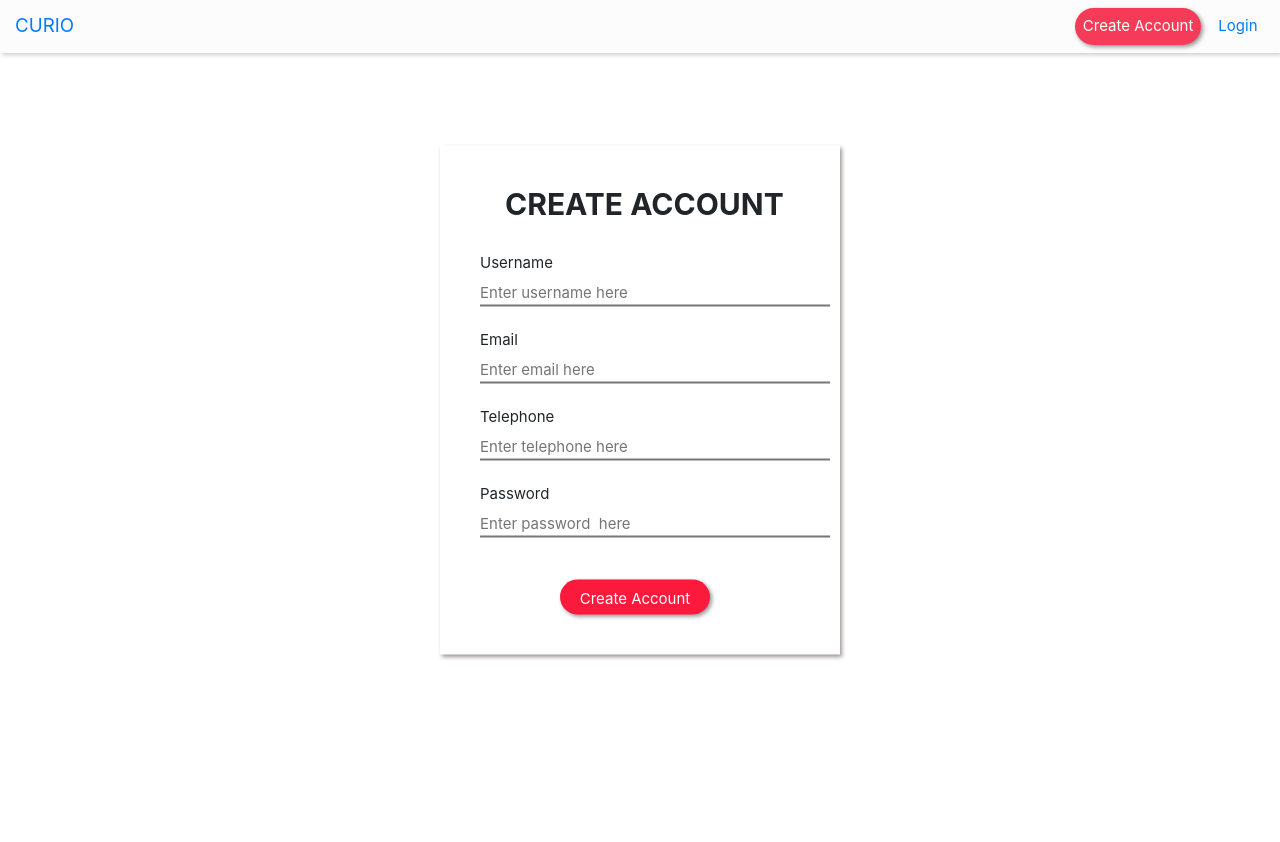
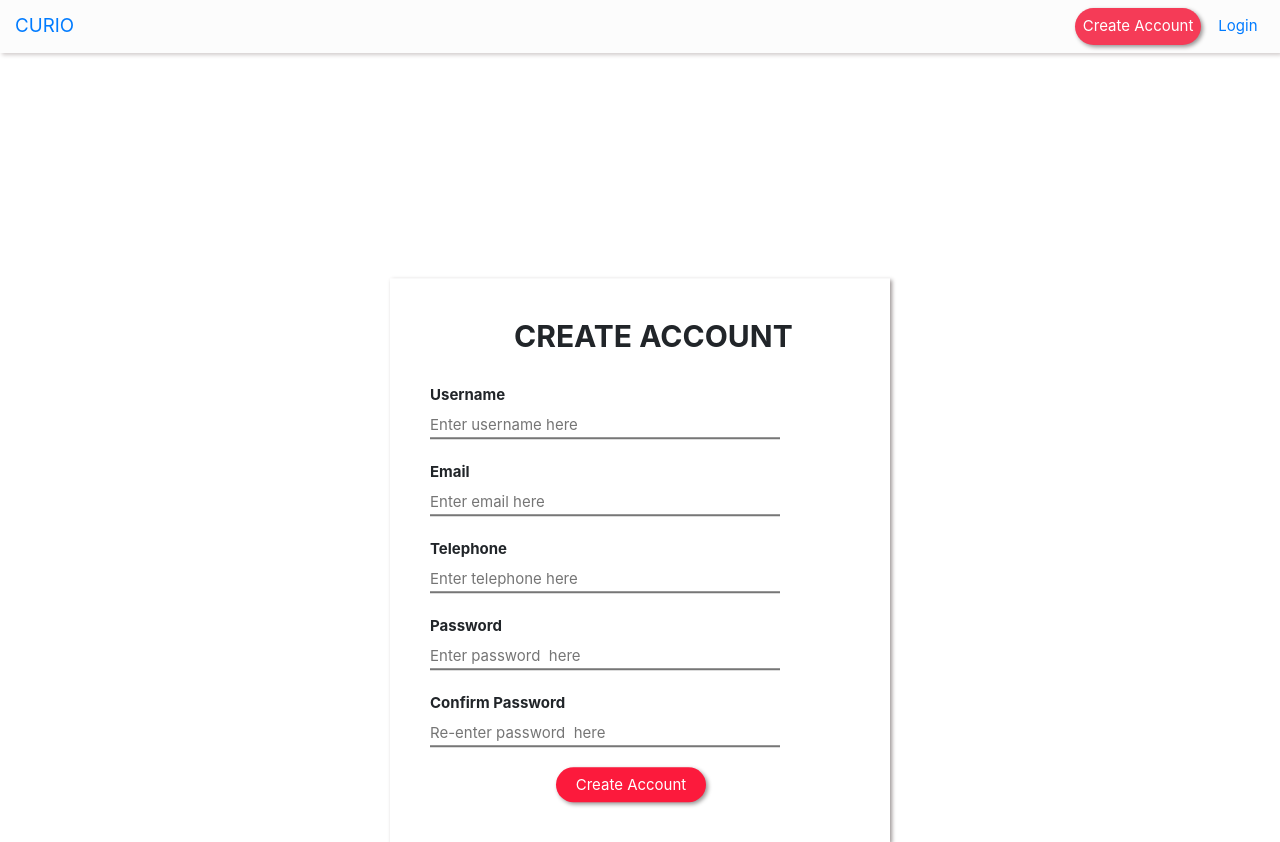
Before and after one commit to Kansaji/curioappfrontend, an Angular app: page /register in a window 1280 px wide. Before the commit the page ends 800 px from the top, so only its background shows below. Built offline with nearby package versions, Linux system fonts and the light colour scheme.

Commit message:
create account form client side validation,custom password,email validators applied

```diff
--- a/src/app/auth/register/register.component.css
+++ b/src/app/auth/register/register.component.css
@@ -1,9 +1,10 @@
 
 .form-register {
     position: absolute;
-    top: 50%;
+    top: 70%;
     left: 50%;
-    width: 400px;
+    margin-bottom: 10px;
+    width: 500px;
     padding: 40px;
     transform: translate(-50%, -50%);
     box-sizing: border-box;
@@ -19,25 +20,39 @@
     border-radius: 22px;
     margin-right: 10px;
     margin-top: 20px;
-    margin-left: 80px;
+    margin-left: 30%;
     color:white;
     width: 150px;
     height: 35px;
     font-size: 15px;
 }
-input[type="text"]{
+input {
     width: 350px;
     border-top: none;
     border-left: none;
     border-right: none;
 }
-input[type="password"]{
-    width: 350px;
-    border-top: none;
-    border-left: none;
-    border-right: none;
+
+input:focus{
+    width: 400px;
+    outline: none;
+    transition: width 0.2s;
+}
+input.ng-touched.ng-invalid{
+    border-bottom : solid 2px  #fc0a2f;
+    width: 400px;
+    outline: none;
+    transition: border-bottom 0.5s;
+    transition: width 0.2s;
 }
 h2{
     font-weight: bolder;
-    margin-left: 25px;
+    margin-left: 20%;
 }
+label{
+    font-weight: bold;
+}
+
+h6{
+    color: #fc0a2f;
+}
--- a/src/app/auth/register/register.component.html
+++ b/src/app/auth/register/register.component.html
@@ -1,24 +1,36 @@
 <div class="form-register" >
-    <h2>CREATE  ACCOUNT</h2><br>
+    <h2>CREATE  ACCOUNT </h2><br>
     <form [formGroup]="registerForm" (ngSubmit)="onSubmit()">
       <div>
         <label>Username</label> <br>
-        <input type="text" name="" required="" [formControlName]="'username'" placeholder="Enter username here"><br><br>
+        <input type="text" name="" required="" [formControlName]="'username'" placeholder="Enter username here"><br>
+        <span *ngIf="registerForm.controls.username.invalid && registerForm.controls.username.touched"><h6>!Username should have atleast 4 characters</h6></span><br>
       </div>
       <div>
         <label>Email</label><br>
-        <input type="text" name="" required="" [formControlName]="'email'" placeholder="Enter email here"><br><br>
+        <input type="email" name="" required="" [formControlName]="'email'" placeholder="Enter email here"><br>
+        <span *ngIf="registerForm.controls.email.invalid && registerForm.controls.email.touched"><h6>!Provide a valid email address</h6></span><br>
+
       </div>
       <div>
         <label>Telephone</label><br>
-        <input type="password" name="" required="" [formControlName]="'telephone'" placeholder="Enter telephone here"><br><br>
+        <input type="text" name="" required="" [formControlName]="'telephone'" placeholder="Enter telephone here"><br>
+        <span *ngIf="registerForm.controls.telephone.invalid && registerForm.controls.telephone.touched"><h6>!Provide a valid telephone</h6></span><br>
       </div>
       <div>
         <label>Password</label><br>
-        <input type="password" name="" required="" [formControlName]="'password'" placeholder="Enter password  here"><br><br>
+        <input type="password" name="" required="" [formControlName]="'password'" placeholder="Enter password  here"><br>
+        <span *ngIf="registerForm.controls.password.invalid && registerForm.controls.password.touched"><h6>!Password is required and sholud have atleast 8 characters</h6></span><br>
+      </div>
+      <div>
+        <label>Confirm Password</label><br>
+        <input type="password" name="" required="" [formControlName]="'confirmPassword'" placeholder="Re-enter password  here"><br>
+        <span *ngIf="registerForm.controls.confirmPassword.invalid && registerForm.controls.confirmPassword.touched"><h6>!Password and confirm Password should match</h6></span>
       </div>
       <div>
           <button class="btn btn-lg btn-block ctm-btn" type="submit">Create Account</button>
       </div>
     </form>
+
+
 </div>
--- a/src/app/auth/register/register.component.ts
+++ b/src/app/auth/register/register.component.ts
@@ -1,5 +1,5 @@
 import { Component, OnInit } from '@angular/core';
-import { FormGroup, FormBuilder } from '@angular/forms';
+import { FormGroup, FormBuilder, Validators, AbstractControl } from '@angular/forms';
 import { RegisterPaylord } from '../register-paylord';
 import { AuthService } from '../auth.service';
 
@@ -13,13 +13,18 @@ export class RegisterComponent implements OnInit {
   registerForm: FormGroup;
   registerPaylord: RegisterPaylord;
 
+
   constructor(private formBuilder:FormBuilder, private authService:AuthService) {
     this.registerForm = this.formBuilder.group({
-      username:'',
-      email:'',
-      telephone:'',
-      password:''
+      username:['',[Validators.required, Validators.minLength(4)]],
+      email:['',[Validators.required, this.emailValidator]],
+      telephone:['',[Validators.required, Validators.minLength(9)]],
+      password:['',[Validators.required, Validators.minLength(8)]],
+      confirmPassword:['',[Validators.required, this.passwordValidator]]
     });
+    this.registerForm.controls.password.valueChanges.subscribe(
+      x => this.registerForm.controls.confirmPassword.updateValueAndValidity()
+    )
 
     this.registerPaylord={
       username:'',
@@ -27,21 +32,56 @@ export class RegisterComponent implements OnInit {
       telephone:'',
       password:'',
     }
+
   }
 
   ngOnInit(): void {
   }
 
   onSubmit(){
+    this.registerForm.markAllAsTouched();
     this.registerPaylord.username = this.registerForm.get('username').value;
     this.registerPaylord.email = this.registerForm.get('email').value;
     this.registerPaylord.telephone = this.registerForm.get('telephone').value;
     this.registerPaylord.password = this.registerForm.get('password').value;
+
+    if(this.registerForm.valid){
       console.log(this.registerPaylord);
       this.authService.register(this.registerPaylord).subscribe(data=>{
         console.log("register success");
       },error=>{
         console.log("register failed");
       });
+    }else{
+
     }
   }
+
+  emailValidator(control: AbstractControl){
+    if(control && (control.value!==null || control.value!== undefined)){
+      const regex = new RegExp('^[A-Za-z0-9._%-]+@[A-Za-z0-9._%-]+\\.[a-z]{2,3}$');
+      if(!regex.test(control.value)){
+        return{
+          isError:true
+        };
+      }
+    }
+    return null;
+  }
+
+  passwordValidator(control: AbstractControl){
+    if(control && (control.value!==null || control.value!== undefined)){
+      const cnfpassValue = control.value;
+      const passControl = control.root.get('password')
+      if(passControl){
+        const pssValue = passControl.value;
+        if(pssValue !== cnfpassValue || pssValue===''){
+          return{
+            isError: true
+          }
+        }
+      }
+    }
+    return null;
+  }
+}
```
Lines whose indentation alone changed are shown as unchanged.
